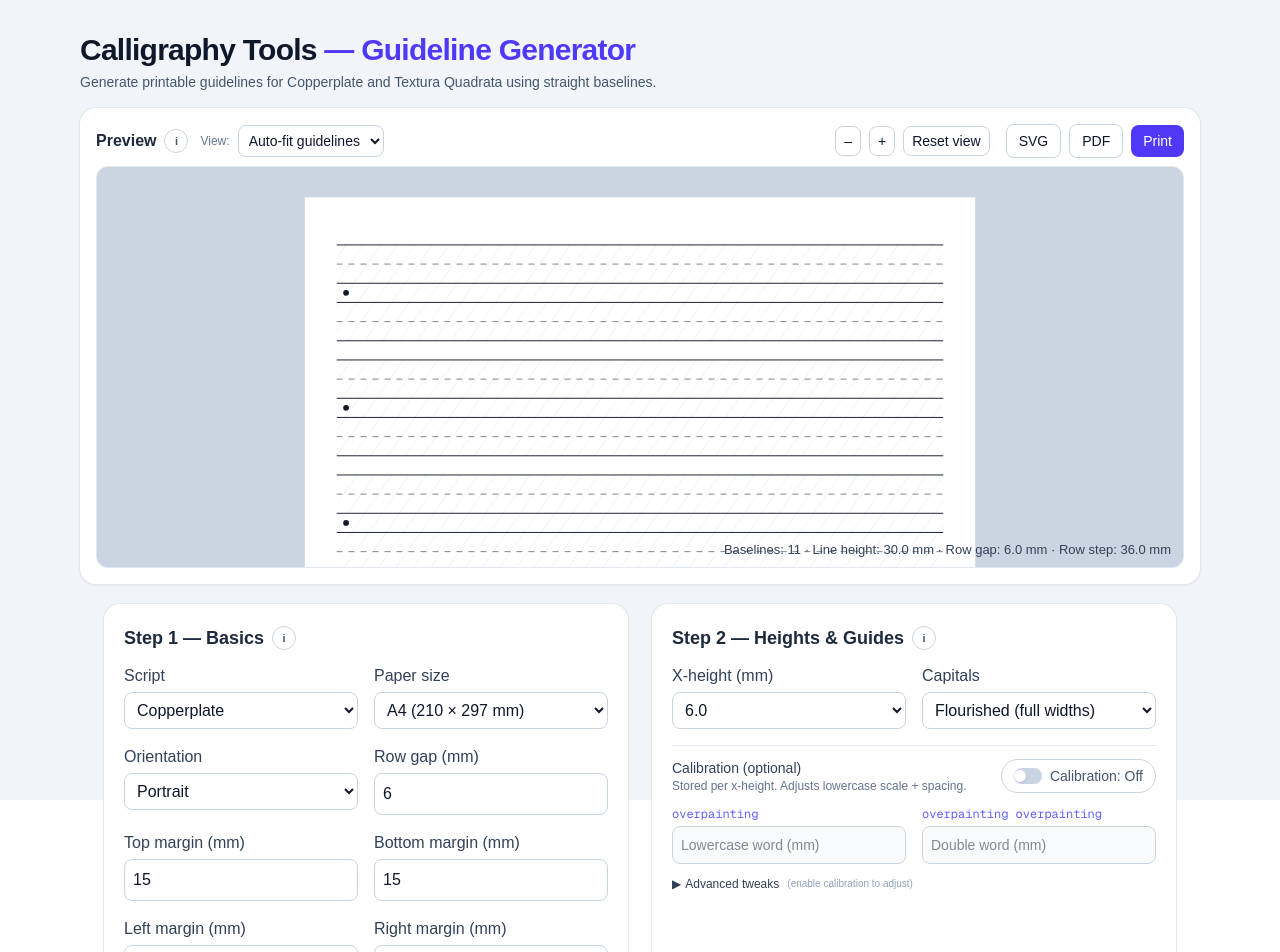
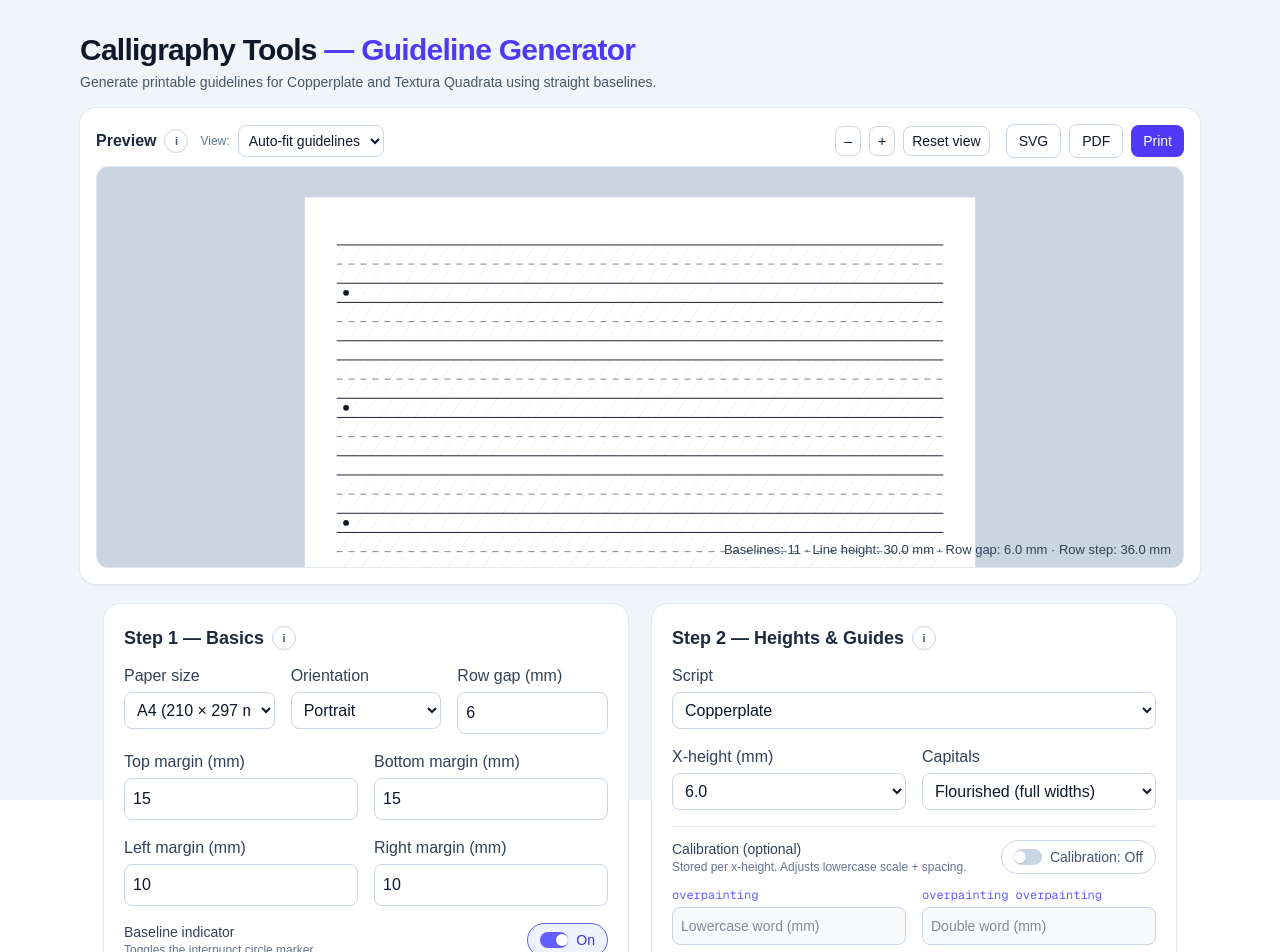
Before and after one commit to mashw/calligraphy-tools, a Next.js app: page /guidelines in a window 1280 px wide. Shown: the top 952 px of the page. Built offline with nearby package versions, Linux system fonts and the light colour scheme.

Commit message:
Reorder guidelines step controls

```diff
--- a/src/app/guidelines/page.tsx
+++ b/src/app/guidelines/page.tsx
@@ -1070,16 +1070,7 @@ export default function GuidelinesPage() {
             <InfoTip side="right">Guidelines are spaced by x-height + ascender + descender.</InfoTip>
           </div>
 
-          <div className="grid grid-cols-1 sm:grid-cols-2 gap-4 mt-3">
-            <div>
-              <label className="font-medium text-slate-700">Script</label>
-              <select className="mt-1 w-full p-2 rounded-lg border border-slate-300" value={script} onChange={e => setScript(e.target.value as ScriptId)}>
-                <option value="Copperplate">Copperplate</option>
-                <option value="Fraktur">Fraktur</option>
-                <option value="TexturaQuadrata">Textura Quadrata</option>
-              </select>
-            </div>
-
+          <div className="grid grid-cols-1 sm:grid-cols-3 gap-4 mt-3">
             <div>
               <label className="font-medium text-slate-700">Paper size</label>
               <select
@@ -1119,6 +1110,9 @@ export default function GuidelinesPage() {
                 onChange={(e) => setRowGapMM(parseFloat(e.target.value || '0') || 0)}
               />
             </div>
+          </div>
+
+          <div className="grid grid-cols-1 sm:grid-cols-2 gap-4 mt-4">
             <div>
               <label className="font-medium text-slate-700">Top margin (mm)</label>
               <input
@@ -1276,8 +1270,6 @@ export default function GuidelinesPage() {
               </div>
             </div>
 
-
-
           </div>
         </div>
 
@@ -1292,8 +1284,17 @@ export default function GuidelinesPage() {
             </InfoTip>
           </div>
 
+          <div className="mt-3">
+            <label className="font-medium text-slate-700">Script</label>
+            <select className="mt-1 w-full p-2 rounded-lg border border-slate-300" value={script} onChange={e => setScript(e.target.value as ScriptId)}>
+              <option value="Copperplate">Copperplate</option>
+              <option value="Fraktur">Fraktur</option>
+              <option value="TexturaQuadrata">Textura Quadrata</option>
+            </select>
+          </div>
+
           {script === 'Copperplate' ? (
-            <div className="mt-3 space-y-4">
+            <div className="mt-4 space-y-4">
               <div className="grid grid-cols-2 gap-4">
                 <div>
                   <label className="font-medium text-slate-700">X-height (mm)</label>
```
